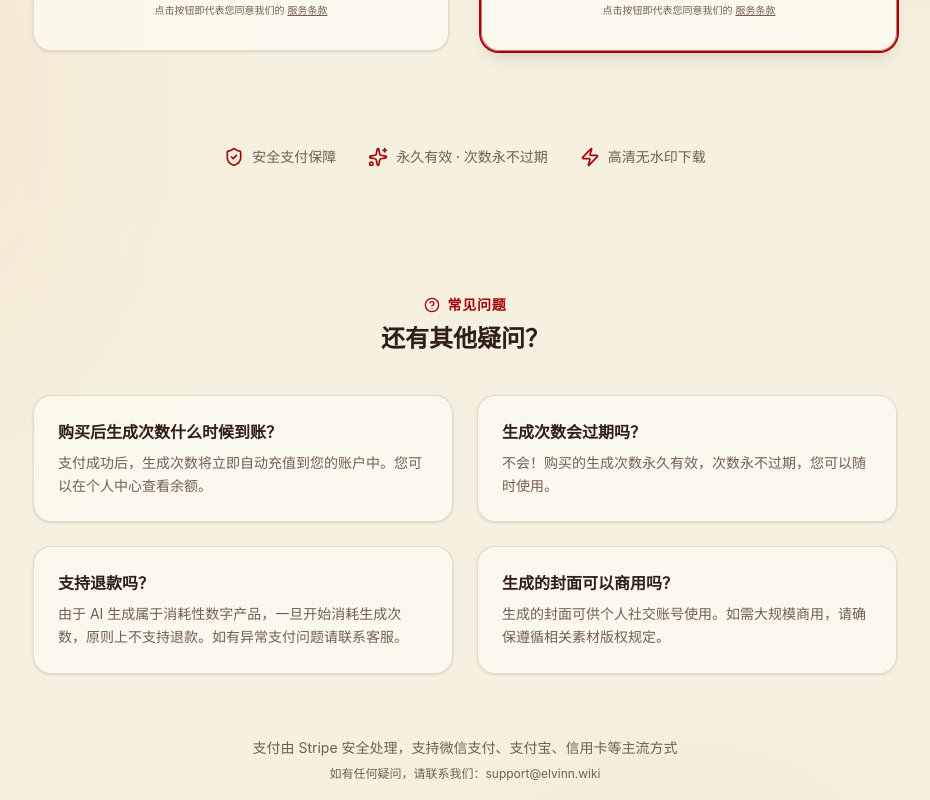
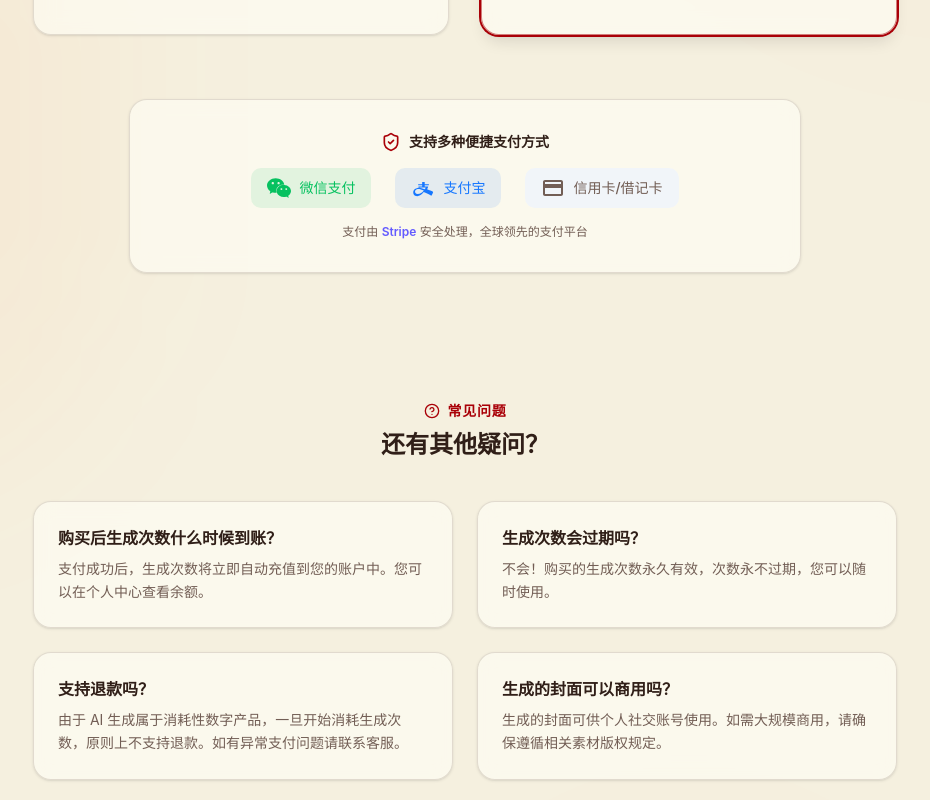
Before and after one commit to elvinn/hongbao-cover-ai, a Next.js app: page /pricing in a window 1280 px wide. Shown: the part 820-1620 px from the top of the page, without its empty margins (175-1105 px from the left). Built offline with nearby package versions, Linux system fonts and the light colour scheme; no server answers; a small style sheet from the web is missing.

Commit message:
feat: 强调支持微信支付和支付宝

```diff
--- a/src/app/faq/page.tsx
+++ b/src/app/faq/page.tsx
@@ -60,7 +60,7 @@ export default function FAQPage() {
   return (
     <main className="flex min-h-screen flex-col items-center">
       <div className="container max-w-4xl px-4 py-12 sm:py-20">
-        <header className="mb-12 text-center sm:mb-20">
+        <header className="mb-12 text-center sm:mb-16">
           <h1 className="text-foreground mb-4 text-4xl font-bold tracking-tight sm:text-5xl">
             常见问题
           </h1>
--- a/src/app/pricing/page.tsx
+++ b/src/app/pricing/page.tsx
@@ -85,7 +85,7 @@ export default function PricingPage() {
   return (
     <main className="flex min-h-screen flex-col items-center">
       <div className="container max-w-4xl px-4 py-12 sm:py-20">
-        <header className="mb-12 text-center sm:mb-20">
+        <header className="mb-12 text-center sm:mb-16">
           <div className="bg-primary/10 text-primary mb-4 inline-flex items-center gap-2 rounded-full px-3 py-1 text-sm font-medium">
             <Zap className="h-4 w-4" />
             立即升级，解锁无限可能
@@ -124,24 +124,62 @@ export default function PricingPage() {
           ))}
         </div>
 
-        <div className="mt-16 flex flex-wrap justify-center gap-8 text-center sm:mt-24">
-          <div className="flex items-center gap-2">
+        {/* Payment Methods Section */}
+        <div className="mt-12 sm:mt-16">
+          <div className="hb-card mx-auto max-w-2xl p-6 sm:p-8">
+            <div className="mb-4 flex items-center justify-center gap-2">
               <ShieldCheck className="text-primary h-5 w-5" />
-            <span className="text-muted-foreground text-sm font-medium">
-              安全支付保障
+              <span className="text-foreground text-sm font-semibold">
+                支持多种便捷支付方式
               </span>
             </div>
-          <div className="flex items-center gap-2">
-            <Sparkles className="text-primary h-5 w-5" />
-            <span className="text-muted-foreground text-sm font-medium">
-              永久有效 · 次数永不过期
+            <div className="flex flex-wrap items-center justify-center gap-4 sm:gap-6">
+              {/* WeChat Pay */}
+              <div className="flex items-center gap-2 rounded-lg bg-[#07C160]/10 px-4 py-2 transition-colors hover:bg-[#07C160]/20">
+                <svg
+                  className="h-6 w-6"
+                  viewBox="0 0 24 24"
+                  fill="#07C160"
+                  aria-hidden="true"
+                >
+                  <path d="M8.691 2.188C3.891 2.188 0 5.476 0 9.53c0 2.212 1.17 4.203 3.002 5.55a.59.59 0 0 1 .213.665l-.39 1.48c-.019.07-.048.141-.048.213 0 .163.13.295.29.295a.326.326 0 0 0 .167-.054l1.903-1.114a.864.864 0 0 1 .717-.098 10.16 10.16 0 0 0 2.837.403c.276 0 .543-.027.811-.05-.857-2.578.157-4.972 1.932-6.446 1.703-1.415 3.882-1.98 5.853-1.838-.576-3.583-4.196-6.348-8.596-6.348zM5.785 5.991c.642 0 1.162.529 1.162 1.18a1.17 1.17 0 0 1-1.162 1.178A1.17 1.17 0 0 1 4.623 7.17c0-.651.52-1.18 1.162-1.18zm5.813 0c.642 0 1.162.529 1.162 1.18a1.17 1.17 0 0 1-1.162 1.178 1.17 1.17 0 0 1-1.162-1.178c0-.651.52-1.18 1.162-1.18zm5.34 2.867c-1.797-.052-3.746.512-5.28 1.786-1.72 1.428-2.687 3.72-1.78 6.22.942 2.453 3.666 4.229 6.884 4.229.826 0 1.622-.12 2.361-.336a.722.722 0 0 1 .598.082l1.584.926a.272.272 0 0 0 .14.047c.134 0 .24-.111.24-.247 0-.06-.023-.12-.038-.177l-.327-1.233a.582.582 0 0 1-.023-.156.49.49 0 0 1 .201-.398C23.024 18.48 24 16.82 24 14.98c0-3.21-2.931-5.837-6.656-6.088V8.89c-.135-.01-.269-.027-.407-.032zm-2.53 3.274c.535 0 .969.44.969.982a.976.976 0 0 1-.969.983.976.976 0 0 1-.969-.983c0-.542.434-.982.97-.982zm4.844 0c.535 0 .969.44.969.982a.976.976 0 0 1-.969.983.976.976 0 0 1-.969-.983c0-.542.434-.982.969-.982z" />
+                </svg>
+                <span className="text-sm font-medium text-[#07C160]">
+                  微信支付
                 </span>
               </div>
-          <div className="flex items-center gap-2">
-            <Zap className="text-primary h-5 w-5" />
-            <span className="text-muted-foreground text-sm font-medium">
-              高清无水印下载
+              {/* Alipay */}
+              <div className="flex items-center gap-2 rounded-lg bg-[#1677FF]/10 px-4 py-2 transition-colors hover:bg-[#1677FF]/20">
+                <svg
+                  className="h-6 w-6"
+                  viewBox="0 0 24 24"
+                  fill="#1677FF"
+                  aria-hidden="true"
+                >
+                  <path d="M21.422 15.358c-.6-.227-3.065-1.15-5.328-1.987.46-.905.835-1.884 1.11-2.918h-3.503v-1.26h4.181V8.168h-4.181V5.966h-2.236c-.18 0-.3.12-.3.3v1.902H7.171v1.025h3.994v1.26H7.533v1.025h7.108c-.21.652-.476 1.27-.795 1.847-2.57-.93-5.347-1.745-7.327-1.442-2.08.318-3.584 1.464-4.088 3.124-.755 2.482.57 5.134 3.752 5.134 2.335 0 4.559-1.418 6.534-4.126.753.346 1.53.715 2.32 1.102 2.292 1.121 4.389 2.148 5.36 2.569a10.088 10.088 0 0 0 1.715-3.323zM6.753 17.963c-2.2 0-3.06-1.678-2.634-3.017.326-1.02 1.276-1.827 2.593-1.97 1.713-.184 3.8.508 6.096 1.498-1.548 2.2-3.547 3.49-6.055 3.49z" />
+                </svg>
+                <span className="text-sm font-medium text-[#1677FF]">
+                  支付宝
                 </span>
+              </div>
+              {/* Credit Card */}
+              <div className="text-muted-foreground flex items-center gap-2 rounded-lg bg-slate-100 px-4 py-2 transition-colors hover:bg-slate-200">
+                <svg
+                  className="h-6 w-6"
+                  viewBox="0 0 24 24"
+                  fill="currentColor"
+                  aria-hidden="true"
+                >
+                  <path d="M20 4H4c-1.11 0-1.99.89-1.99 2L2 18c0 1.11.89 2 2 2h16c1.11 0 2-.89 2-2V6c0-1.11-.89-2-2-2zm0 14H4v-6h16v6zm0-10H4V6h16v2z" />
+                </svg>
+                <span className="text-sm font-medium">信用卡/借记卡</span>
+              </div>
+            </div>
+            <p className="text-muted-foreground mt-4 text-center text-xs">
+              支付由{' '}
+              <span className="font-semibold text-[#635BFF]">Stripe</span>{' '}
+              安全处理，全球领先的支付平台
+            </p>
           </div>
         </div>
 
@@ -173,9 +211,6 @@ export default function PricingPage() {
 
         <div className="mt-16 text-center">
           <p className="text-muted-foreground text-sm">
-            支付由 Stripe 安全处理，支持微信支付、支付宝、信用卡等主流方式
-          </p>
-          <p className="text-muted-foreground mt-2 text-xs">
             如有任何疑问，请联系我们：support@elvinn.wiki
           </p>
         </div>
--- a/src/app/tutorial/page.tsx
+++ b/src/app/tutorial/page.tsx
@@ -22,7 +22,7 @@ export default function TutorialPage() {
   return (
     <main className="flex min-h-screen flex-col items-center">
       <div className="container max-w-4xl px-4 py-12 sm:py-20">
-        <header className="mb-12 text-center sm:mb-20">
+        <header className="mb-12 text-center sm:mb-16">
           <h1 className="text-foreground mb-4 text-4xl font-bold tracking-tight sm:text-5xl">
             配置教程
           </h1>
--- a/src/app/wechat-faq/page.tsx
+++ b/src/app/wechat-faq/page.tsx
@@ -74,7 +74,7 @@ export default function WechatFAQPage() {
   return (
     <main className="flex min-h-screen flex-col items-center">
       <div className="container max-w-4xl px-4 py-12 sm:py-20">
-        <header className="mb-12 text-center sm:mb-20">
+        <header className="mb-12 text-center sm:mb-16">
           <h1 className="text-foreground mb-4 text-4xl font-bold tracking-tight sm:text-5xl">
             微信规范指南
           </h1>
```
Lines whose indentation alone changed are shown as unchanged.
